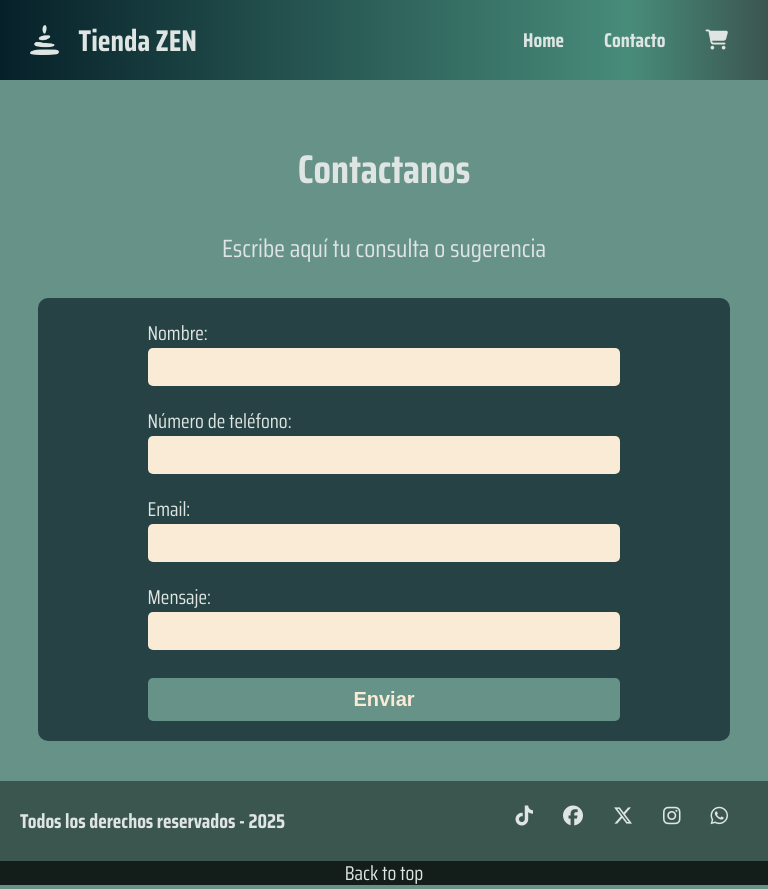
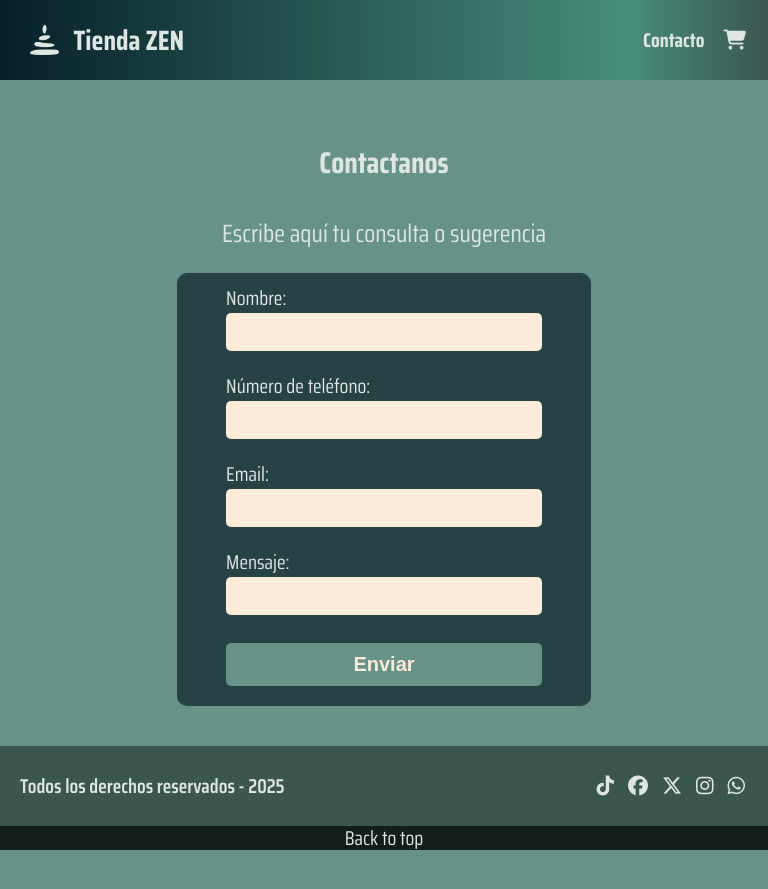
Before and after one commit to llandeta/FRONTEND-Talento-tech-proyecto, a plain HTML site: page pages/contacto.html in a window 768 px wide. After the commit the page ends 854 px from the top, so only its background shows below. Drawn offline with Linux system fonts and the light colour scheme.

Commit message:
Actualizaciones media query  pag. contacto

```diff
--- a/styles.css
+++ b/styles.css
@@ -102,6 +102,7 @@ footer{
   display: flex;
   flex-direction: row;
   justify-content: space-between;
+  align-items: baseline;
   }
 
 
@@ -345,7 +346,7 @@ cursor: pointer;
 .contacto-p
 {display: flex;
   flex-direction: column;
-  align-items: center;
+  text-align: center;
   padding: 1rem;
   font-size: 2.5rem;
   margin-bottom: 2rem;
@@ -353,9 +354,9 @@ cursor: pointer;
 
 .form-contacto {
   background-color: hwb(186 15% 73%);
-  padding: 2rem 5rem;
+  padding: 2rem 2rem;
   border-radius: 1rem;
-  width: 100%;
+  width: 50%;
   margin: auto;
   display: flex;
   flex-direction: column;
@@ -415,10 +416,10 @@ cursor: pointer;
 
 
 /* ------------------------------------------- */
-/* ===== 📱 Media query: pantallas chicas ===== */
+/* ===== 📱 Media query: pantallas medianas y chicas ===== */
 /* ------------------------------------------- */
 
-@media (max-width: 600px) {
+@media (max-width: 900px) {
   body{
     font-size: 1.4rem;
 
@@ -490,49 +491,29 @@ flex-direction: column;
   padding: .3rem;
   }
 
+
+/*------------------------------------------- */
+  /* -----------media query: PAG CONTACTO -------------- */
+  /* -------------------------------------------*/
+
+
+
+.titulo-contacto {
+  font-size: 3rem;
+
+}
+
+.contacto-p
+{display: flex;
+      margin-bottom: 1rem;
+}
+
+.form-contacto {
+
+  padding: 1rem 1rem 2rem;
+  width: 90%;
+
 }
 
 
-
-
-
-
-
-
-
-
-
-
-
-
-
-
-
-
-
-
-
-
-
- @media only screen and (min-width: 768px) {
-   body {
-       font-size: 1.6rem;
-   }
-
-
-
-  /* Cajas apiladas en columna */
-  .contenido {
-    flex-direction: column;
-  }
-  .contenido article {
-    background: red;
-    color: white;
-    padding: 30px;
-    flex: 1; /* que se estiren */
-    text-align: center;
-    font-size: 1.2rem;
-    border-radius: 8px;
-  }
-
 }
```
